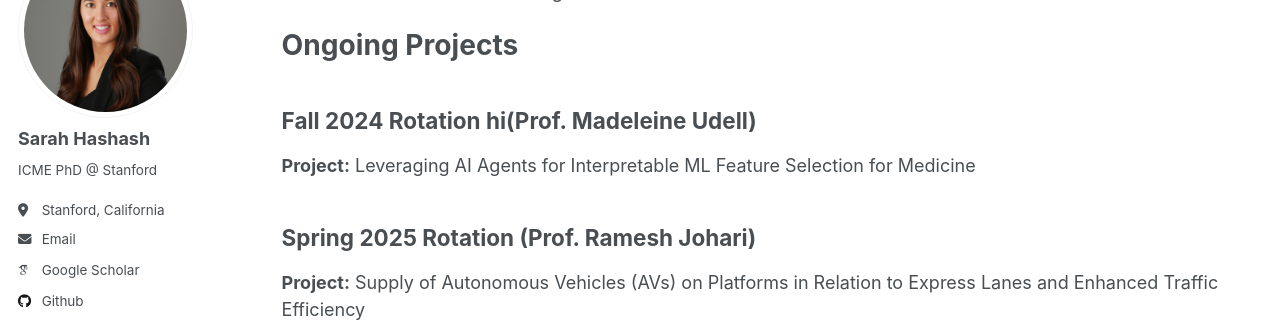
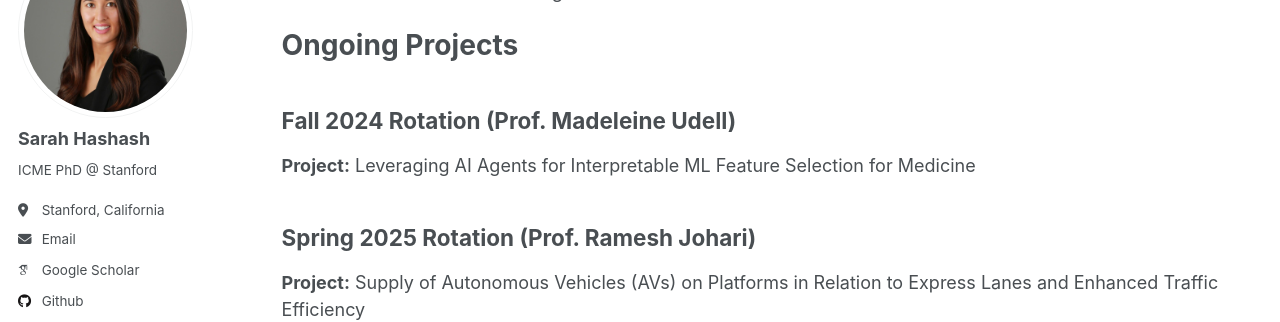
Before and after one commit to s-hashash/sarahhashash, a Jekyll site: the page built from _pages/publications.html, in a window 1280 px wide and 900 px high, scrolled down 2113 px. Shown: the part 163-485 px from the top of the window. Built offline with Jekyll 4.4.1, drawn with Linux system fonts in a browser that asks for light colours; some web fonts are replaced.

```diff
--- a/_pages/publications.html
+++ b/_pages/publications.html
@@ -36,9 +36,11 @@ author_profile: true
 <div class="markdown-content">
   <h1>Ongoing Projects</h1>
 
-  <h2>Fall 2024 Rotation hi(Prof. Madeleine Udell)</h2>
-  <p><strong>Project:</strong> Leveraging AI Agents for Interpretable ML Feature Selection for Medicine</p>
+  <h2>Fall 2024 Rotation (Prof. Madeleine Udell)</h2>
+  <p><strong>Project:</strong> Leveraging AI Agents for Interpretable
+    ML Feature Selection for Medicine</p>
 
   <h2>Spring 2025 Rotation (Prof. Ramesh Johari)</h2>
-  <p><strong>Project:</strong> Supply of Autonomous Vehicles (AVs) on Platforms in Relation to Express Lanes and Enhanced Traffic Efficiency</p>
+  <p><strong>Project:</strong> Supply of Autonomous Vehicles (AVs) on
+    Platforms in Relation to Express Lanes and Enhanced Traffic Efficiency</p>
 </div>
```
